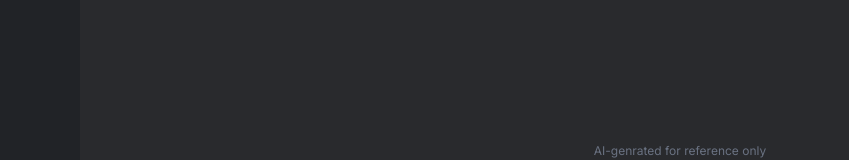
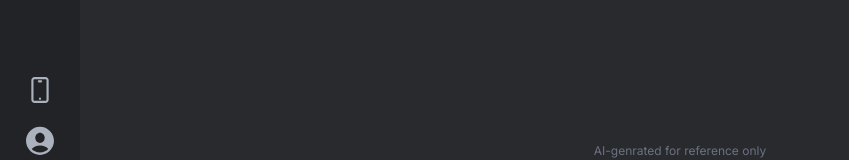
Before and after one commit to Abhinav1730/DeepSeek-AI-Clone, a Next.js app: page / in a window 1280 px wide. Shown: the part 637-797 px from the top of the page, without its empty margins (0-849 px from the left). Built offline with nearby package versions, Linux system fonts and the light colour scheme.

Commit message:
Creating Sidebar of the application with adding expandable functionalities of it.

```diff
--- a/app/components/Sidebar.jsx
+++ b/app/components/Sidebar.jsx
@@ -66,6 +66,60 @@
           </div>
           {expand && <p className="text-white text font-medium">New Chat</p>}
         </button>
+        <div
+          className={`mt-8 text-white/25 text-sm ${
+            expand ? "block" : "hidden"
+          }`}
+        >
+          <p className="my-1">Recent Chats</p>
+          {/*chat label */}
+        </div>
+      </div>
+
+      <div>
+        <div
+          className={`flex items-center cursor-pointer group relative ${
+            expand
+              ? "gap-1 text-white/80 text-sm p-2.5 border border-primary rounded-lg hover:bg-white/10 cursor-pointer"
+              : "h-10 w-10 mx-auto hover:bg-gray-500/30 rounded-lg"
+          }`}
+        >
+          <Image
+            className={expand ? "w-5" : "w-6.5 mx-auto"}
+            src={expand ? assets.phone_icon : assets.phone_icon_dull}
+            alt=""
+          />
+          <div
+            className={`absolute -top-60 pb-8 ${
+              !expand && "-right-40"
+            } opacity-0 group-hover:opacity-100 hidden group-hover:block transition`}
+          >
+            <div className="relative w-max bg-black text-white text-sm p-3 rounded-lg shadow-lg">
+              <Image src={assets.qrcode} alt="" className="w-44" />
+              <p>Scan to get DeepSeek App</p>
+              <div
+                className={`w-3 h-3 absolute bg-black rotate-45 ${
+                  expand ? "right-1/2" : "left-4"
+                } -bottom-1.5`}
+              ></div>
+            </div>
+          </div>
+          {expand && (
+            <>
+              {" "}
+              <span>Get App</span> <Image src={assets.new_icon} alt="" />{" "}
+            </>
+          )}
+        </div>
+
+        <div
+          className={`flex items-center ${
+            expand ? "hover:bg-white/10 rounded-lg" : "justify-center w-full"
+          } gap-3 text-white/60 text-sm p-2 mt-2 cursor-pointer`}
+        >
+          <Image src={assets.profile_icon} alt="" className="w-7" />
+          {expand && <span>My Profile</span>}
+        </div>
       </div>
     </div>
   );
```
